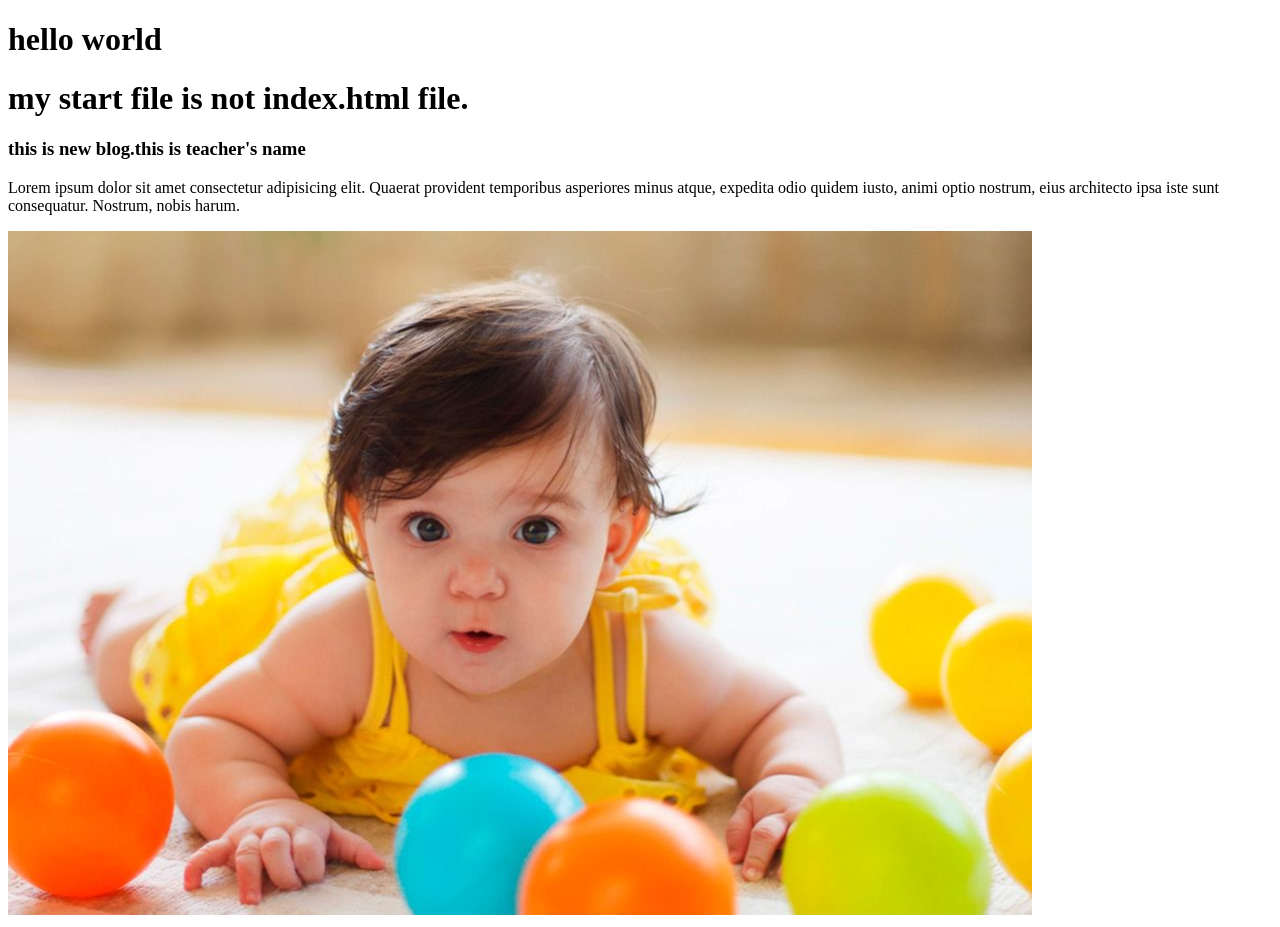
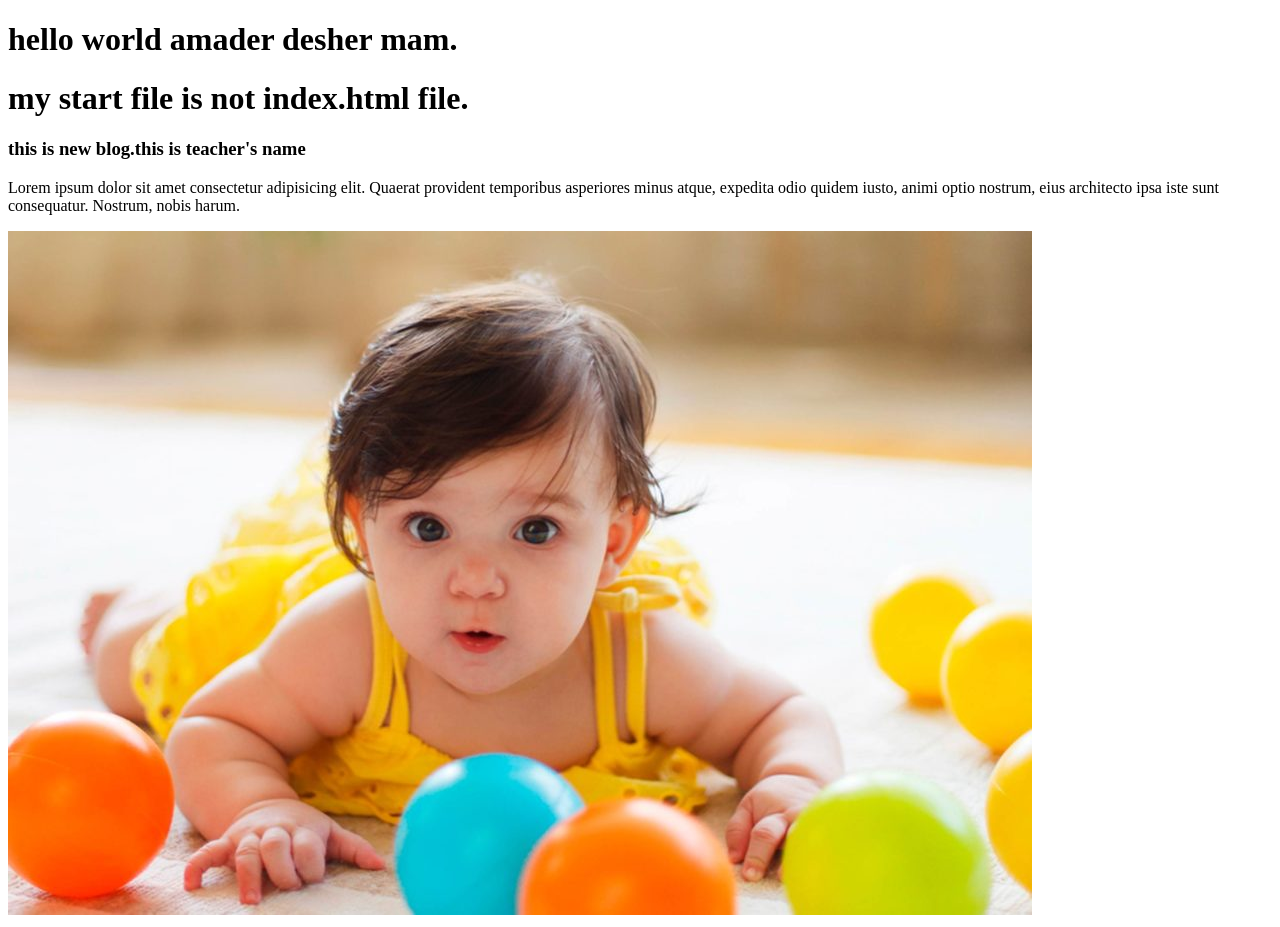
Before and after one commit to MdHasanRaju/my-third-repo, a plain HTML site: page index.html in a window 1280 px wide. Drawn offline with Linux system fonts and the light colour scheme.

Commit message:
amader desh

```diff
--- a/index.html
+++ b/index.html
@@ -7,7 +7,7 @@
     <title>Document</title>
 </head>
 <body>
-    <h1>hello world</h1>
+    <h1>hello world amader desher mam.</h1>
     <h1>my start file is not index.html file.</h1>
     <h3>this is new blog.this is teacher's name</h3>
     <div>
```
